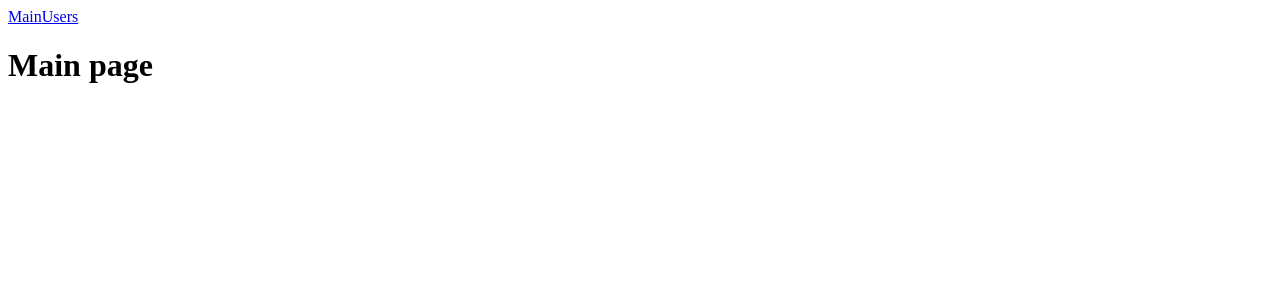
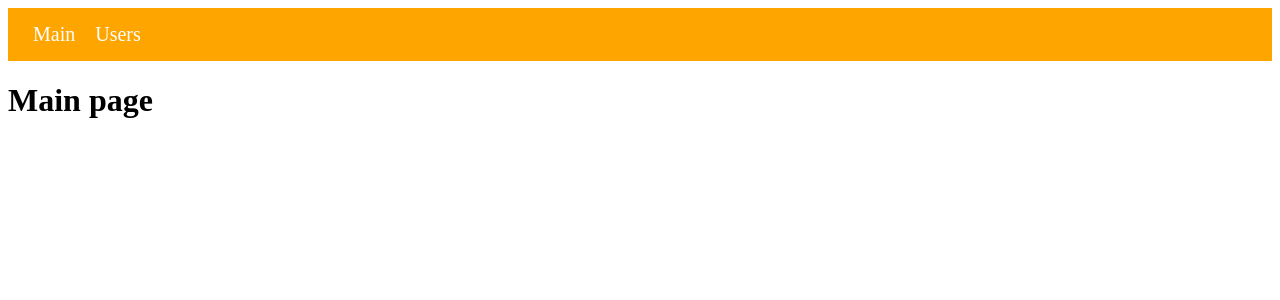
Before and after one commit to pauchai/next-course, a Next.js app: page / in a window 1280 px wide. Shown: the top 300 px of the page. Built offline with nearby package versions, Linux system fonts and the light colour scheme.

Commit message:
navbar styling

```diff
--- a/pages/index.js
+++ b/pages/index.js
@@ -3,15 +3,29 @@ import Link from "next/link";
 const index = () => {
   return (
     <div>
-        <div>
+        <div className="navbar">
             <Link href="/">
-                <a >Main</a>
+                <a className="link" >Main</a>
             </Link>
             <Link href="/users">
-                <a >Users</a>
+                <a className="link" >Users</a>
             </Link>
         </div>
         <h1>Main page</h1>
+        <style jsx>
+            {`
+                .navbar {
+                    background: orange;
+                    padding: 15px;
+                }
+                .link {
+                    text-decoration: none;
+                    color: white;
+                    font-size: 20px;
+                    margin: 10px;
+                }
+            `}
+        </style>
     </div>
   )
 };
```
